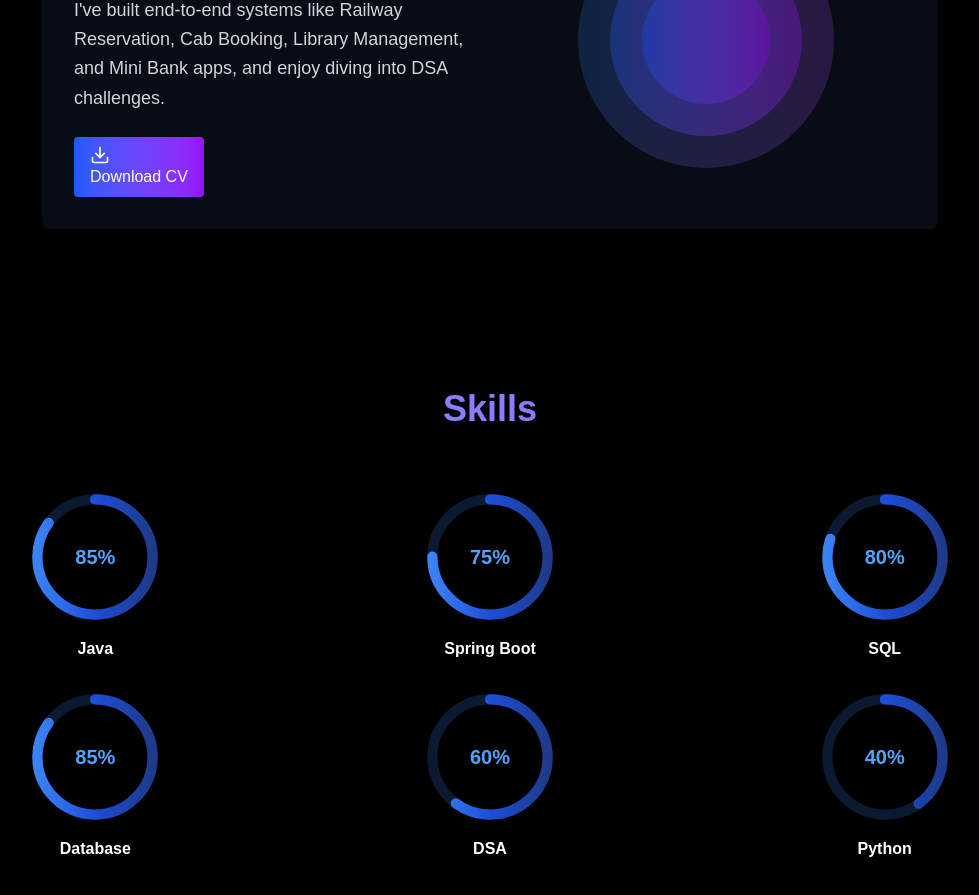
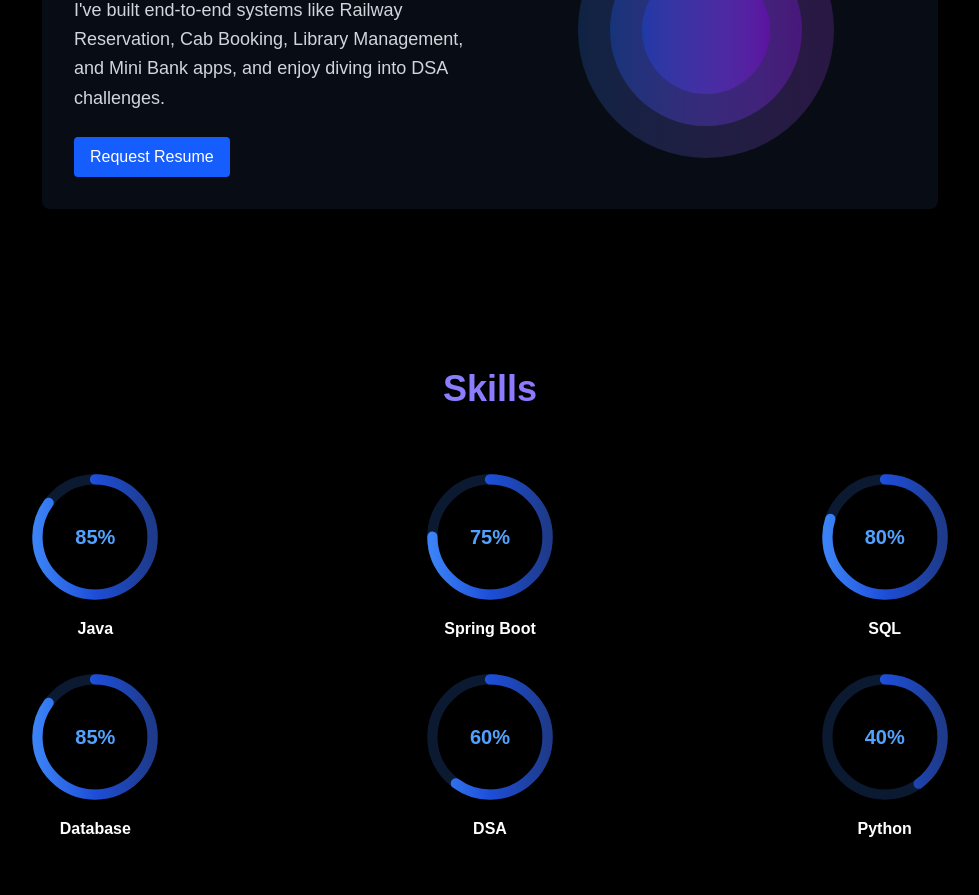
Before and after one commit to Skanda-10/Portfolio, a Next.js app: page / in a window 1280 px wide. Shown: the part 1100-1995 px from the top of the page, without its empty margins (150-1129 px from the left). Built offline with nearby package versions, Linux system fonts and the light colour scheme.

Commit message:
Add Request Resume button with mailto link

```diff
--- a/app/page.tsx
+++ b/app/page.tsx
@@ -123,7 +123,7 @@ export default function Home() {
             Java Backend Developer & Tech Explorer
           </p>
           <div className="flex gap-6 justify-center">
-            <a href="mailto:skanda.tls2@example.com" target="_blank" rel="noopener noreferrer">
+            <a href="mailto:skanda.tls2@gmail.com" target="_blank" rel="noopener noreferrer">
               <Button variant="outline" className="border-blue-500 text-blue-400 hover:bg-blue-500/10">
                 <Mail className="w-5 h-5 mr-2" />Contact
               </Button>
@@ -164,10 +164,13 @@ export default function Home() {
                   <p className="text-gray-300 text-lg leading-relaxed">
                     {`I've built end-to-end systems like Railway Reservation, Cab Booking, Library Management, and Mini Bank apps, and enjoy diving into DSA challenges.`}
                   </p>
-                  <a href="/Resume.pdf" download>
-                    <Button className="bg-gradient-to-r from-blue-600 to-purple-600 hover:from-blue-700 hover:to-purple-700">
-                      <Download className="w-5 h-5 mr-2" />Download CV
-                    </Button>
+                  <a
+                    href="mailto:skanda.tls2@gmail.com?subject=Request for Resume&body=Hi Skanda, I came across your portfolio and would love to get your resume."
+                    target="_blank"
+                    rel="noopener noreferrer"
+                    className="inline-block px-4 py-2 bg-blue-600 text-white rounded hover:bg-blue-700 transition"
+                  >
+                    Request Resume
                   </a>
 
                 </div>
```
